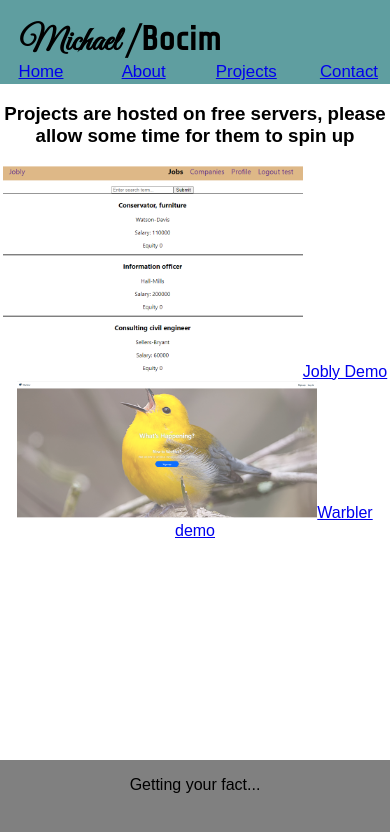
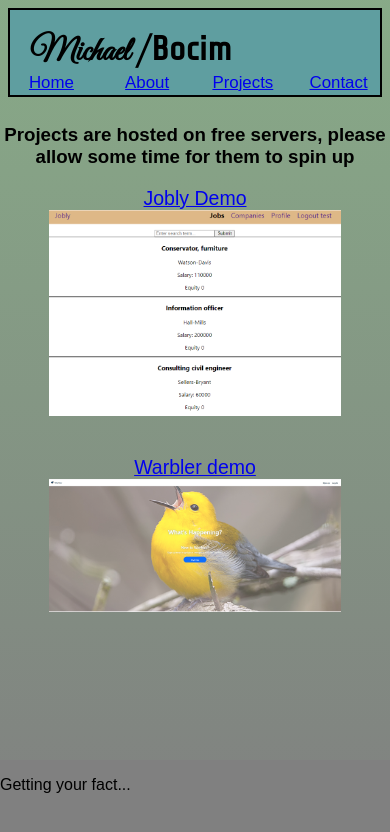
Before and after one commit to mtbocim/personal-site, a React (Create React App) app: page /projects in a window 390 px wide. Shown: the top 832 px of the page. Built offline with nearby package versions, Linux system fonts and the light colour scheme; no server answers; the HTML template or start-up script is replaced by a standard one.

Commit message:
styling for phone size

```diff
--- a/src/App.css
+++ b/src/App.css
@@ -57,6 +57,7 @@ body {
   min-height: 100vh;
   display: flex;
   flex-direction: column;
+  background-image: linear-gradient(rgba(67, 122, 67, 0.637), grey);
 }
 
 .App footer {
@@ -79,4 +80,7 @@ body {
     font-family: 'Great Vibes', cursive;
     font-size: 4vh;
   }
+  .App footer{
+    display: flex;
+  }
 }
--- a/src/VisitorCounter.css
+++ b/src/VisitorCounter.css
@@ -1,4 +1,7 @@
 .VisitorCounter{
+    display: flex;
+    flex-direction: column;
+    justify-content: center;
     font-size: 2vh;
 }
 
@@ -10,3 +13,14 @@
 .VisitorCounter-fact{
     font-size: 3vh;
 }
+
+@media only screen and (max-width:1080px) {
+    .VisitorCounter{
+
+    }
+
+    .VisitorCounter-fact{
+        visibility:hidden;
+        height:0vh;
+    }
+}
--- a/src/VistorCounter.js
+++ b/src/VistorCounter.js
@@ -2,14 +2,16 @@ import './VisitorCounter.css'
 
 import CounterDisplay from './CounterDisplay'
 
-function VisitorCounter({count, fact}){
+function VisitorCounter({ count, fact }) {
     let strCount = count.toString()
-    let completeStrCount = '0'.repeat(8-strCount.length)+strCount
-    return(
+    let completeStrCount = '0'.repeat(8 - strCount.length) + strCount
+    return (
         <div className="VisitorCounter logical">
-            <CounterDisplay strValue={completeStrCount}/>
-            <p className='VisitorCounter-fact creative'> {fact}</p>
-            <p>(Visitor fact brought to you by NumbersAPI!)</p>
+            <CounterDisplay strValue={completeStrCount} />
+            <div className='VisitorCounter-fact'>
+                <p className='creative'> {fact}</p>
+                <p>(Visitor fact brought to you by NumbersAPI!)</p>
+            </div>
         </div>
     )
 }
--- a/src/navigation/Nav.css
+++ b/src/navigation/Nav.css
@@ -3,6 +3,8 @@
     display: flex;
     justify-content: space-between;
     height: 10vh;
+    margin: 1vh;
+    border: 2px solid black;
 }
 
 .Nav-site-title{
--- a/src/projects/ProjectDisplay.css
+++ b/src/projects/ProjectDisplay.css
@@ -1,3 +1,20 @@
+.ProjectDisplay{
+    display: flex;
+    flex-direction: column;
+    flex-wrap: wrap;
+    align-items: center;
+    margin-bottom: 15vh;
+}
+
 .ProjectDisplay-project{
-    width: 300px;
+    width: 75vw;
+    display: flex;
+    flex-direction: column;
+    margin-bottom: 20px;
 }
+
+@media only screen and (max-width:1080px){
+    .ProjectDisplay-project a{
+        font-size: 5vw;
+    }
+}
--- a/src/projects/ProjectDisplay.jsx
+++ b/src/projects/ProjectDisplay.jsx
@@ -1,14 +1,21 @@
 import './ProjectDisplay.css'
 
-function ProjectDisplay(){
-    return(
+function ProjectDisplay() {
+    return (
         <div className="ProjectDisplay">
             <h3>Projects are hosted on free servers, please allow some time for them to spin up</h3>
-            <img className="ProjectDisplay-project" src={require("../assets/Jobly-Screenshot.png")}></img>
-            <a href='https://chic-stardust-c1d1e8.netlify.app/'>Jobly Demo</a>
-            <img className="ProjectDisplay-project" src={require("../assets/Warbler-Screenshot.png")}></img>
-            <a href='https://michael-bocim-warbler.onrender.com'>Warbler demo</a>
-
+            <div className='ProjectDisplay-project'>
+                <a href='https://chic-stardust-c1d1e8.netlify.app/'>
+                    Jobly Demo
+                    <img className="ProjectDisplay-project" src={require("../assets/Jobly-Screenshot.png")}></img>
+                </a>
+            </div>
+            <div className='ProjectDisplay-project'>
+                <a href='https://michael-bocim-warbler.onrender.com'>
+                    Warbler demo
+                    <img className="ProjectDisplay-project" src={require("../assets/Warbler-Screenshot.png")}></img>
+                </a>
+            </div>
         </div>
     )
 }
```
